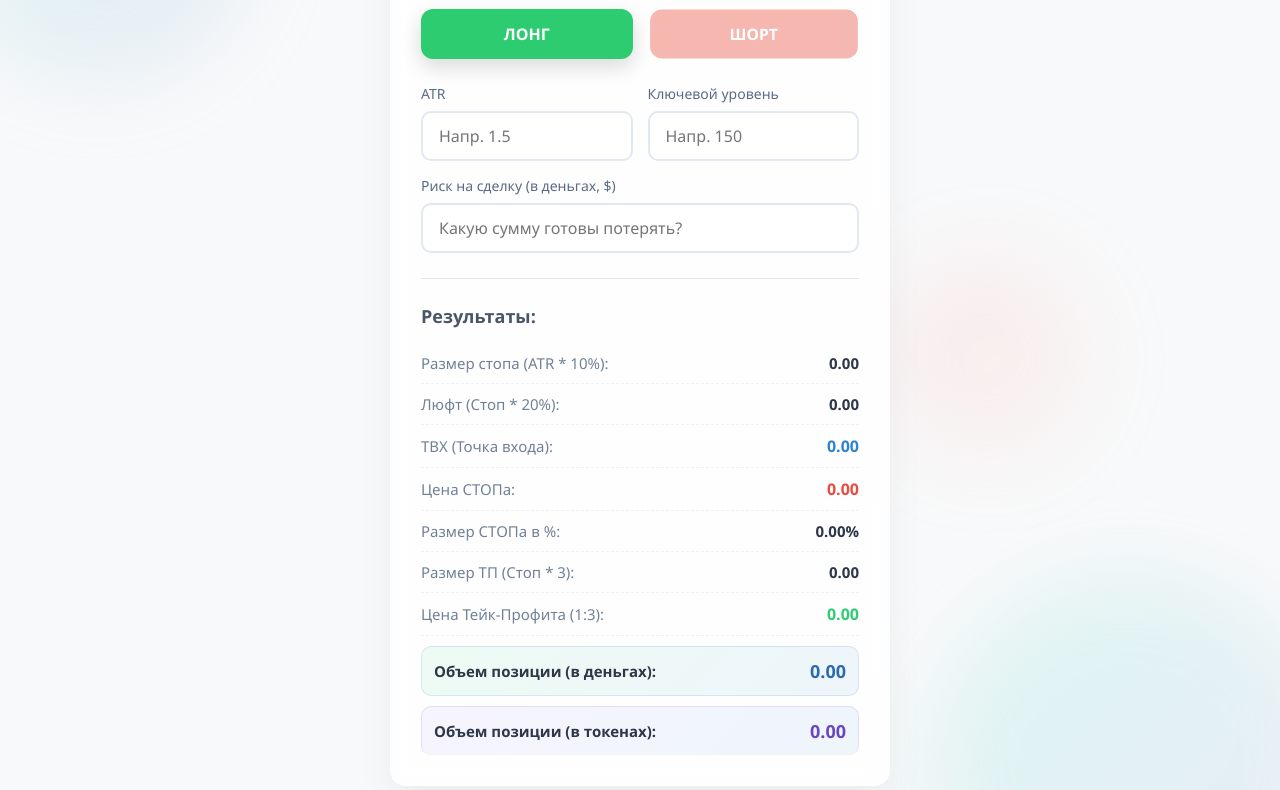
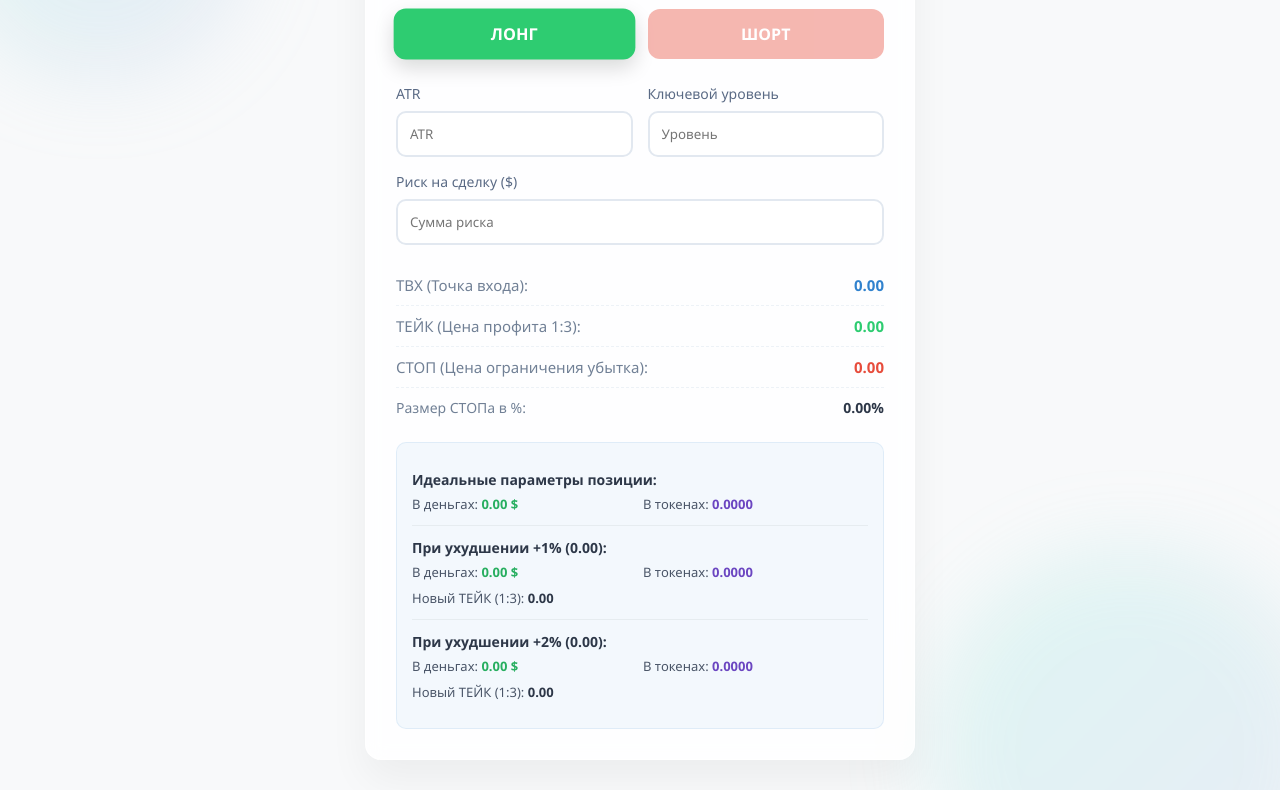
Before and after one commit to 3quiEt/tradingcalculate, a plain HTML site: page index.html in a window 1280 px wide. Shown: the part 120-910 px from the top of the page. Drawn offline with Linux system fonts and the light colour scheme.

Commit message:
index.html

```diff
--- a/index.html
+++ b/index.html
@@ -10,280 +10,168 @@
             --card-bg: rgba(255, 255, 255, 0.85);
             --text-color: #2d3748;
             --long-color: #2ecc71;
-            --long-hover: #27ae60;
             --short-color: #e74c3c;
-            --short-hover: #c0392b;
+            --accent-blue: #3182ce;
             --border-radius: 16px;
         }
 
-        * {
-            box-sizing: border-box;
-            margin: 0;
-            padding: 0;
-            font-family: 'Segoe UI', Tahoma, Geneva, Verdana, sans-serif;
-        }
+        * { box-sizing: border-box; margin: 0; padding: 0; font-family: 'Segoe UI', sans-serif; }
 
         body {
             background-color: var(--bg-color);
             color: var(--text-color);
             min-height: 100vh;
-            display: flex;
-            justify-content: center;
-            align-items: center;
-            position: relative;
-            overflow-y: auto;
+            display: flex; justify-content: center; align-items: center;
             padding: 40px 20px;
+            position: relative; overflow-y: auto;
         }
 
-        /* Декоративные мягкие круги на фоне */
         .circle {
-            position: absolute;
-            border-radius: 50%;
+            position: absolute; border-radius: 50%; z-index: -1; filter: blur(40px);
             background: linear-gradient(135deg, rgba(116, 235, 213, 0.2), rgba(172, 182, 229, 0.2));
-            z-index: -1;
-            filter: blur(40px);
         }
         .circle-1 { width: 300px; height: 300px; top: -100px; left: -50px; }
         .circle-2 { width: 400px; height: 400px; bottom: -150px; right: -50px; }
-        .circle-3 { width: 200px; height: 200px; top: 40%; right: 15%; background: linear-gradient(135deg, rgba(255, 154, 158, 0.15), rgba(250, 208, 196, 0.15)); }
 
-        /* Контейнер калькулятора */
         .calculator-card {
-            background: var(--card-bg);
-            backdrop-filter: blur(10px);
-            -webkit-backdrop-filter: blur(10px);
+            background: var(--card-bg); backdrop-filter: blur(10px);
             border: 1px solid rgba(255, 255, 255, 0.6);
-            padding: 30px;
-            border-radius: var(--border-radius);
+            padding: 30px; border-radius: var(--border-radius);
             box-shadow: 0 20px 40px rgba(0, 0, 0, 0.05);
-            width: 100%;
-            max-width: 500px;
-            z-index: 1;
+            width: 100%; max-width: 550px;
         }
 
-        h2 {
-            text-align: center;
-            margin-bottom: 25px;
-            font-weight: 600;
-            font-size: 24px;
-            letter-spacing: -0.5px;
+        h2 { text-align: center; margin-bottom: 25px; font-weight: 600; }
+
+        .direction-selector { display: flex; gap: 15px; margin-bottom: 25px; }
+        .btn-dir {
+            flex: 1; padding: 14px; border: none; border-radius: 12px;
+            font-size: 16px; font-weight: bold; cursor: pointer;
+            transition: all 0.3s; color: white; opacity: 0.4;
+        }
+        .btn-long { background-color: var(--long-color); }
+        .btn-short { background-color: var(--short-color); }
+        .btn-dir.active { opacity: 1; box-shadow: 0 8px 20px rgba(0,0,0,0.15); transform: scale(1.02); }
+
+        .inputs-grid { display: grid; grid-template-columns: 1fr 1fr; gap: 15px; margin-bottom: 20px; }
+        .full-width { grid-column: span 2; }
+
+        .input-group label { display: block; margin-bottom: 8px; font-size: 14px; color: #5a6a85; }
+        .input-group input {
+            width: 100%; padding: 12px; border: 2px solid #e2e8f0;
+            border-radius: 10px; outline: none; background: rgba(255,255,255,0.9);
         }
 
-        /* Переключатель Лонг / Шорт */
-        .direction-selector {
-            display: flex;
-            gap: 15px;
-            margin-bottom: 25px;
+        hr { border: 0; height: 1px; background: #e2e8f0; margin: 25px 0; }
+
+        .result-row {
+            display: flex; justify-content: space-between; align-items: center;
+            padding: 10px 0; border-bottom: 1px dashed #edf2f7; font-size: 15px;
         }
+        .result-label { color: #718096; }
+        .result-value { font-weight: 600; }
 
-        .btn-dir {
-            flex: 1;
-            padding: 14px;
-            border: none;
-            border-radius: 12px;
-            font-size: 16px;
-            font-weight: bold;
-            cursor: pointer;
-            transition: all 0.3s ease;
-            color: white;
-            opacity: 0.4;
-            transform: scale(0.98);
+        .highlight-blue { color: var(--accent-blue); }
+        .highlight-red { color: var(--short-color); }
+        .highlight-green { color: var(--long-color); }
+
+        .volume-box {
+            background: rgba(49, 130, 206, 0.05);
+            padding: 15px; border-radius: 10px; margin-top: 15px;
+            border: 1px solid rgba(49, 130, 206, 0.1);
         }
-
-        .btn-long { background-color: var(--long-color); }
-        .btn-long:hover { background-color: var(--long-hover); }
-        .btn-short { background-color: var(--short-color); }
-        .btn-short:hover { background-color: var(--short-hover); }
-
-        .btn-dir.active {
-            opacity: 1;
-            transform: scale(1);
-            box-shadow: 0 8px 20px rgba(0,0,0,0.15);
+        .volume-item {
+            padding: 12px 0;
+            border-bottom: 1px solid rgba(0, 0, 0, 0.05);
         }
-
-        /* Блок полей ввода */
-        .inputs-grid {
+        .volume-item:last-child {
+            border-bottom: none;
+        }
+        .volume-title {
+            font-size: 14px;
+            font-weight: 600;
+            color: #2d3748;
+            margin-bottom: 6px;
+        }
+        .volume-values {
             display: grid;
             grid-template-columns: 1fr 1fr;
-            gap: 15px;
-            margin-bottom: 20px;
-        }
-
-        .input-group.full-width {
-            grid-column: span 2;
-        }
-
-        .input-group label {
-            display: block;
-            margin-bottom: 8px;
-            font-size: 14px;
-            font-weight: 500;
-            color: #5a6a85;
-        }
-
-        .input-group input {
-            width: 100%;
-            padding: 12px 16px;
-            border: 2px solid #e2e8f0;
-            border-radius: 10px;
-            font-size: 16px;
-            outline: none;
-            transition: border-color 0.2s;
-            background: rgba(255, 255, 255, 0.9);
-        }
-
-        .input-group input:focus {
-            border-color: #a0aec0;
-        }
-
-        hr {
-            border: 0;
-            height: 1px;
-            background: #e2e8f0;
-            margin: 25px 0;
-        }
-
-        /* Блок результатов */
-        .results-section h3 {
-            font-size: 18px;
-            margin-bottom: 15px;
+            gap: 6px;
+            font-size: 13px;
             color: #4a5568;
         }
-
-        .result-row {
-            display: flex;
-            justify-content: space-between;
-            align-items: center;
-            padding: 10px 0;
-            border-bottom: 1px dashed #edf2f7;
-            font-size: 15px;
+        .volume-values .full-row {
+            grid-column: span 2;
+            margin-top: 2px;
         }
-
-        .result-row:last-child {
-            border-bottom: none;
-        }
-
-        .result-label {
-            color: #718096;
-        }
-
-        .result-value {
-            font-weight: 600;
-            color: var(--text-color);
-        }
-
-        /* Подсветка */
-        .highlight-tvx .result-value { color: #3182ce; font-size: 16px; }
-        .highlight-stop .result-value { color: var(--short-color); font-size: 16px; }
-        .highlight-tp .result-value { color: var(--long-color); font-size: 16px; }
-
-        /* Главные результаты объема */
-        .highlight-volume {
-            background: linear-gradient(135deg, rgba(46, 204, 113, 0.08), rgba(49, 130, 206, 0.08));
-            margin-top: 10px;
-            padding: 12px 12px;
-            border-radius: 10px;
-            border: 1px solid rgba(49, 130, 206, 0.15);
-        }
-        .highlight-volume.tokens {
-            background: linear-gradient(135deg, rgba(159, 122, 234, 0.08), rgba(49, 130, 206, 0.08));
-            border-color: rgba(159, 122, 234, 0.2);
-        }
-        .highlight-volume .result-label { color: #2d3748; font-weight: 600; }
-        .highlight-volume .result-value { color: #2b6cb0; font-size: 18px; font-weight: 700; }
-        .highlight-volume.tokens .result-value { color: #6b46c1; }
+        .vol-token { color: #6b46c1; font-weight: 600; }
+        .vol-money { color: #27ae60; font-weight: 600; }
+        .vol-tp { color: #2d3748; font-weight: 600; }
     </style>
 </head>
 <body>
 
     <div class="circle circle-1"></div>
     <div class="circle circle-2"></div>
-    <div class="circle circle-3"></div>
 
     <div class="calculator-card">
-        <h2>Расчет позиции</h2>
+        <h2>Трейдинг Калькулятор</h2>
 
         <div class="direction-selector">
-            <button type="button" class="btn-dir btn-long active" onclick="setDirection('long')">ЛОНГ</button>
-            <button type="button" class="btn-dir btn-short" onclick="setDirection('short')">ШОРТ</button>
+            <button class="btn-dir btn-long active" onclick="setDirection('long')">ЛОНГ</button>
+            <button class="btn-dir btn-short" onclick="setDirection('short')">ШОРТ</button>
         </div>
 
         <div class="inputs-grid">
-            <div class="input-group">
-                <label for="atr">ATR</label>
-                <input type="number" id="atr" step="any" placeholder="Напр. 1.5" oninput="calculate()">
-            </div>
-
-            <div class="input-group">
-                <label for="keyLevel">Ключевой уровень</label>
-                <input type="number" id="keyLevel" step="any" placeholder="Напр. 150" oninput="calculate()">
-            </div>
-
-            <div class="input-group full-width">
-                <label for="risk">Риск на сделку (в деньгах, $)</label>
-                <input type="number" id="risk" step="any" placeholder="Какую сумму готовы потерять?" oninput="calculate()">
-            </div>
+            <div class="input-group"><label>ATR</label><input type="number" id="atr" placeholder="ATR" oninput="calculate()"></div>
+            <div class="input-group"><label>Ключевой уровень</label><input type="number" id="keyLevel" placeholder="Уровень" oninput="calculate()"></div>
+            <div class="input-group full-width"><label>Риск на сделку ($)</label><input type="number" id="risk" placeholder="Сумма риска" oninput="calculate()"></div>
         </div>
 
-        <hr>
+        <div class="results-section">
+            <div class="result-row"><span class="result-label">ТВХ (Точка входа):</span><span class="result-value highlight-blue" id="resTvh">0.00</span></div>
+            <div class="result-row"><span class="result-label">ТЕЙК (Цена профита 1:3):</span><span class="result-value highlight-green" id="resTpPrice">0.00</span></div>
+            <div class="result-row"><span class="result-label">СТОП (Цена ограничения убытка):</span><span class="result-value highlight-red" id="resStopPrice">0.00</span></div>
 
-        <div class="results-section">
-            <h3>Результаты:</h3>
+            <div class="result-row" style="border-bottom: none; font-size: 14px;"><span class="result-label">Размер СТОПа в %:</span><span class="result-value" id="resStopPercent">0.00%</span></div>
 
-            <div class="result-row">
-                <span class="result-label">Размер стопа (ATR * 10%):</span>
-                <span class="result-value" id="resStopSize">0.00</span>
-            </div>
+            <div class="volume-box">
+                <div class="volume-item">
+                    <div class="volume-title">Идеальные параметры позиции:</div>
+                    <div class="volume-values">
+                        <span>В деньгах: <span class="vol-money" id="resVolIdealMoney">0.00 $</span></span>
+                        <span>В токенах: <span class="vol-token" id="resVolIdealTokens">0.0000</span></span>
+                    </div>
+                </div>
 
-            <div class="result-row">
-                <span class="result-label">Люфт (Стоп * 20%):</span>
-                <span class="result-value" id="resLuft">0.00</span>
-            </div>
+                <div class="volume-item">
+                    <div class="volume-title">При ухудшении +1% <span id="tvh1">(0.00)</span>:</div>
+                    <div class="volume-values">
+                        <span>В деньгах: <span class="vol-money" id="vol1Money">0.00 $</span></span>
+                        <span>В токенах: <span class="vol-token" id="vol1Tokens">0.0000</span></span>
+                        <div class="full-row">Новый ТЕЙК (1:3): <span class="vol-tp highlight-green" id="tp1">0.00</span></div>
+                    </div>
+                </div>
 
-            <div class="result-row highlight-tvx">
-                <span class="result-label">ТВХ (Точка входа):</span>
-                <span class="result-value" id="resTvh">0.00</span>
-            </div>
-
-            <div class="result-row highlight-stop">
-                <span class="result-label">Цена СТОПа:</span>
-                <span class="result-value" id="resStopPrice">0.00</span>
-            </div>
-
-            <div class="result-row">
-                <span class="result-label">Размер СТОПа в %:</span>
-                <span class="result-value" id="resStopPercent">0.00%</span>
-            </div>
-
-            <div class="result-row">
-                <span class="result-label">Размер ТП (Стоп * 3):</span>
-                <span class="result-value" id="resTpSize">0.00</span>
-            </div>
-
-            <div class="result-row highlight-tp">
-                <span class="result-label">Цена Тейк-Профита (1:3):</span>
-                <span class="result-value" id="resTpPrice">0.00</span>
-            </div>
-
-            <div class="result-row highlight-volume">
-                <span class="result-label">Объем позиции (в деньгах):</span>
-                <span class="result-value" id="resVolumeMoney">0.00</span>
-            </div>
-
-            <div class="result-row highlight-volume tokens">
-                <span class="result-label">Объем позиции (в токенах):</span>
-                <span class="result-value" id="resVolumeTokens">0.00</span>
+                <div class="volume-item">
+                    <div class="volume-title">При ухудшении +2% <span id="tvh2">(0.00)</span>:</div>
+                    <div class="volume-values">
+                        <span>В деньгах: <span class="vol-money" id="vol2Money">0.00 $</span></span>
+                        <span>В токенах: <span class="vol-token" id="vol2Tokens">0.0000</span></span>
+                        <div class="full-row">Новый ТЕЙК (1:3): <span class="vol-tp highlight-green" id="tp2">0.00</span></div>
+                    </div>
+                </div>
             </div>
         </div>
     </div>
 
     <script>
-        let currentDirection = 'long';
+        let direction = 'long';
 
-        function setDirection(direction) {
-            currentDirection = direction;
-            document.querySelector('.btn-long').classList.toggle('active', direction === 'long');
-            document.querySelector('.btn-short').classList.toggle('active', direction === 'short');
+        function setDirection(dir) {
+            direction = dir;
+            document.querySelectorAll('.btn-dir').forEach(b => b.classList.remove('active'));
+            document.querySelector('.btn-' + dir).classList.add('active');
             calculate();
         }
 
@@ -297,62 +185,97 @@
                 return;
             }
 
-            // Расчет уровней позиции
             const stopSize = atr * 0.10;
             const luft = stopSize * 0.20;
-            const tpSize = stopSize * 3;
+            let tvh, stopPrice;
 
-            let tvh, stopPrice, tpPrice, stopPercent;
-
-            if (currentDirection === 'long') {
+            if (direction === 'long') {
                 tvh = keyLevel + luft;
                 stopPrice = tvh - stopSize;
-                tpPrice = tvh + tpSize;
-                stopPercent = ((tvh - stopPrice) / tvh) * 100;
             } else {
                 tvh = keyLevel - luft;
                 stopPrice = tvh + stopSize;
-                tpPrice = tvh - tpSize;
-                stopPercent = ((stopPrice - tvh) / tvh) * 100;
             }
 
-            // Расчет объемов
-            let volumeMoney = 0;
-            let volumeTokens = 0;
+            const idealTp = direction === 'long' ? tvh + (stopSize * 3) : tvh - (stopSize * 3);
+            const stopPercent = (Math.abs(tvh - stopPrice) / tvh) * 100;
 
-            if (!isNaN(risk) && risk > 0 && stopSize > 0 && tvh > 0) {
-                // Общий объем в деньгах = (Риск * ТВХ) / Стоп в пунктах
-                volumeMoney = (risk * tvh) / stopSize;
-                // Объем в токенах = Объем в деньгах / ТВХ
-                volumeTokens = volumeMoney / tvh;
-            }
+            // Расчет идеального объема
+            const idealVolMoney = (risk * tvh) / Math.abs(tvh - stopPrice);
+            const idealVolTokens = idealVolMoney / tvh;
 
-            // Вывод данных на страницу
-            document.getElementById('resStopSize').innerText = stopSize.toFixed(4);
-            document.getElementById('resLuft').innerText = luft.toFixed(4);
+            // Расчет ухудшенных точек входа (+1% и +2% в худшую сторону)
+            const tvhPlus1 = direction === 'long' ? tvh * 1.01 : tvh * 0.99;
+            const tvhPlus2 = direction === 'long' ? tvh * 1.02 : tvh * 0.98;
+
+            // Формула расчета объема денег под конкретную точку входа
+            const calcVolMoney = (v, s) => (risk * v) / Math.abs(v - s);
+
+            // Параметры для ухудшения +1%
+            const vol1Money = calcVolMoney(tvhPlus1, stopPrice);
+            const vol1Tokens = vol1Money / tvhPlus1;
+            const wStopSize1 = Math.abs(tvhPlus1 - stopPrice); // новое расстояние до стопа
+            const tp1 = direction === 'long' ? tvhPlus1 + (wStopSize1 * 3) : tvhPlus1 - (wStopSize1 * 3);
+
+            // Параметры для ухудшения +2%
+            const boxVol2Money = calcVolMoney(tvhPlus2, stopPrice);
+            const vol2Tokens = boxVol2Money / tvhPlus2;
+            const wStopSize2 = Math.abs(tvhPlus2 - stopPrice); // новое расстояние до стопа
+            const tp2 = direction === 'long' ? tvhPlus2 + (wStopSize2 * 3) : tvhPlus2 - (wStopSize2 * 3);
+
+            // Вывод основных уровней
             document.getElementById('resTvh').innerText = tvh.toFixed(4);
+            document.getElementById('resTpPrice').innerText = idealTp.toFixed(4);
             document.getElementById('resStopPrice').innerText = stopPrice.toFixed(4);
             document.getElementById('resStopPercent').innerText = stopPercent.toFixed(2) + '%';
-            document.getElementById('resTpSize').innerText = tpSize.toFixed(4);
-            document.getElementById('resTpPrice').innerText = tpPrice.toFixed(4);
 
-            // Если риск введен — форматируем результаты, если нет — пишем подсказку
-            if (!isNaN(risk)) {
-                document.getElementById('resVolumeMoney').innerText = volumeMoney.toFixed(2);
-                // Для токенов ставим 4 знака после запятой, так как монеты могут быть дробными (напр. 0.001 BTC)
-                document.getElementById('resVolumeTokens').innerText = volumeTokens.toFixed(4);
+            // Вывод расчетов объемов и динамических тейков
+            if (!isNaN(risk) && risk > 0) {
+                document.getElementById('resVolIdealMoney').innerText = formatMoney(idealVolMoney);
+                document.getElementById('resVolIdealTokens').innerText = idealVolTokens.toFixed(4);
+
+                document.getElementById('tvh1').innerText = "(" + tvhPlus1.toFixed(4) + ")";
+                document.getElementById('vol1Money').innerText = formatMoney(vol1Money);
+                document.getElementById('vol1Tokens').innerText = vol1Tokens.toFixed(4);
+                document.getElementById('tp1').innerText = tp1.toFixed(4);
+
+                document.getElementById('tvh2').innerText = "(" + tvhPlus2.toFixed(4) + ")";
+                document.getElementById('vol2Money').innerText = formatMoney(boxVol2Money);
+                document.getElementById('vol2Tokens').innerText = vol2Tokens.toFixed(4);
+                document.getElementById('tp2').innerText = tp2.toFixed(4);
             } else {
-                document.getElementById('resVolumeMoney').innerText = 'Введите риск';
-                document.getElementById('resVolumeTokens').innerText = 'Введите риск';
+                document.getElementById('resVolIdealMoney').innerText = "Введите риск";
+                document.getElementById('resVolIdealTokens').innerText = "0.0000";
+                document.getElementById('vol1Money').innerText = "0.00 $";
+                document.getElementById('vol1Tokens').innerText = "0.0000";
+                document.getElementById('tp1').innerText = "0.00";
+                document.getElementById('vol2Money').innerText = "0.00 $";
+                document.getElementById('vol2Tokens').innerText = "0.0000";
+                document.getElementById('tp2').innerText = "0.00";
+                document.getElementById('tvh1').innerText = "(0.00)";
+                document.getElementById('tvh2').innerText = "(0.00)";
             }
         }
 
         function resetResults() {
-            const fields = ['resStopSize', 'resLuft', 'resTvh', 'resStopPrice', 'resTpSize', 'resTpPrice'];
-            fields.forEach(id => document.getElementById(id).innerText = '0.00');
+            document.getElementById('resTvh').innerText = '0.00';
+            document.getElementById('resTpPrice').innerText = '0.00';
+            document.getElementById('resStopPrice').innerText = '0.00';
             document.getElementById('resStopPercent').innerText = '0.00%';
-            document.getElementById('resVolumeMoney').innerText = '0.00';
-            document.getElementById('resVolumeTokens').innerText = '0.00';
+            document.getElementById('resVolIdealMoney').innerText = '0.00 $';
+            document.getElementById('resVolIdealTokens').innerText = '0.0000';
+            document.getElementById('vol1Money').innerText = '0.00 $';
+            document.getElementById('vol1Tokens').innerText = '0.0000';
+            document.getElementById('tp1').innerText = '0.00';
+            document.getElementById('vol2Money').innerText = '0.00 $';
+            document.getElementById('vol2Tokens').innerText = '0.0000';
+            document.getElementById('tp2').innerText = '0.00';
+            document.getElementById('tvh1').innerText = "(0.00)";
+            document.getElementById('tvh2').innerText = "(0.00)";
+        }
+
+        function formatMoney(val) {
+            return val.toLocaleString(undefined, {minimumFractionDigits: 2, maximumFractionDigits: 2}) + " $";
         }
     </script>
 </body>
```
